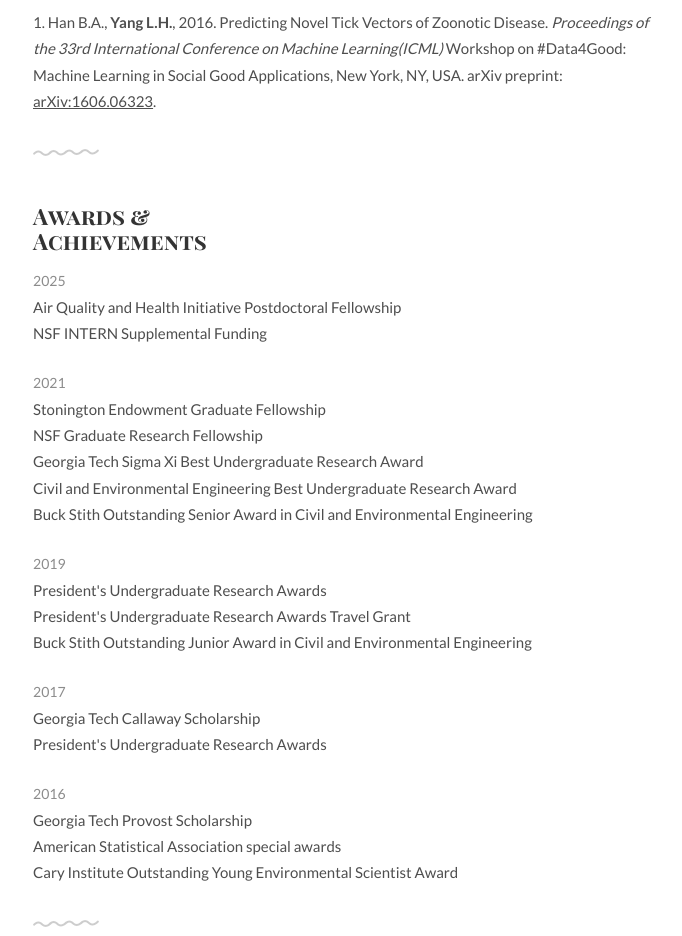
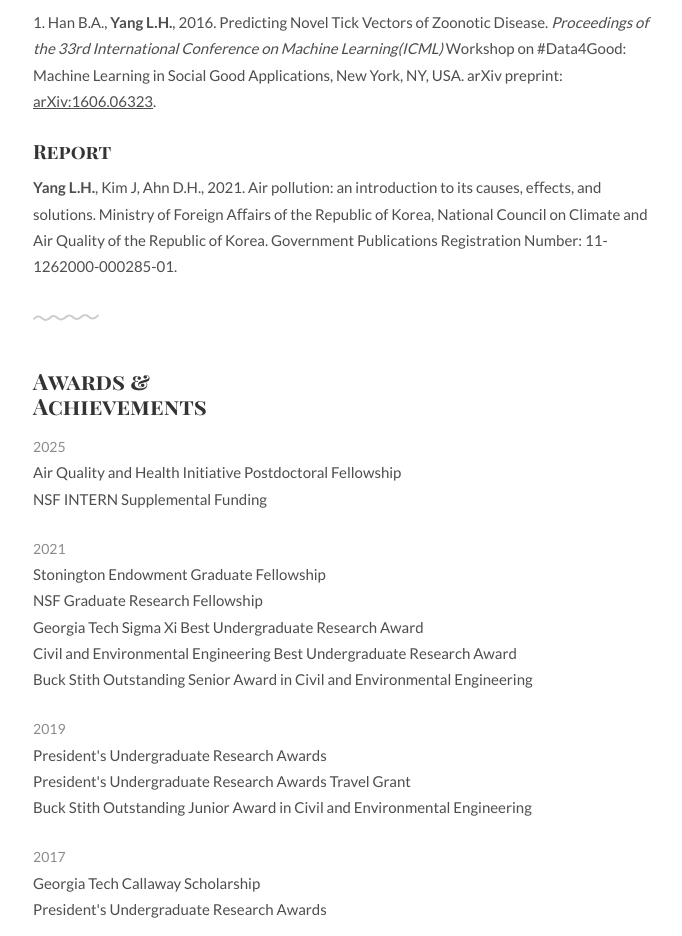
Before and after one commit to laura-hyesung-yang/laura-hyesung-yang.github.io, a plain HTML site: page index.html in a window 1280 px wide. Shown: the part 3600-4536 px from the top of the page, without its empty margins (296-978 px from the left). Drawn offline with Linux system fonts and the light colour scheme.

Commit message:
Update index.html

```diff
--- a/index.html
+++ b/index.html
@@ -208,6 +208,10 @@ study atmospheric composition, inform air quality policy, and protect human heal
 				<li>1. Han B.A., <b>Yang L.H.</b>, 2016. Predicting Novel Tick Vectors of Zoonotic Disease.
 					<i>Proceedings of the 33rd International Conference on Machine Learning(ICML)</i> Workshop on #Data4Good: Machine Learning in Social Good Applications, New York, NY, USA.
 					arXiv preprint: <a href="https://arxiv.org/abs/1606.06323">arXiv:1606.06323</a>.</li>
+			</ul>
+			<h3>Report</h3>
+			<ul class="award-list list-flat">
+				<li><b>Yang L.H.</b>, Kim J, Ahn D.H., 2021. Air pollution: an introduction to its causes, eﬀects, and solutions. Ministry of Foreign Aﬀairs of the Republic of Korea, National Council on Climate and Air Quality of the Republic of Korea. Government Publications Registration Number: 11-1262000-000285-01.</li>
 			</ul>
 		</div>
 	</div>
```
